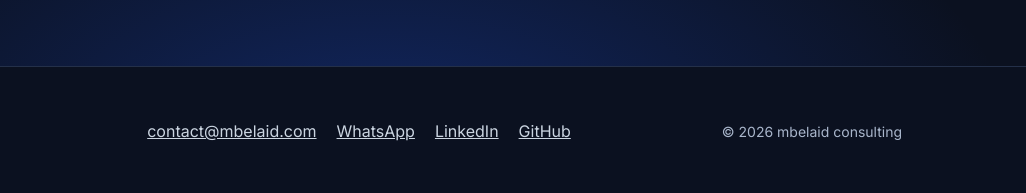
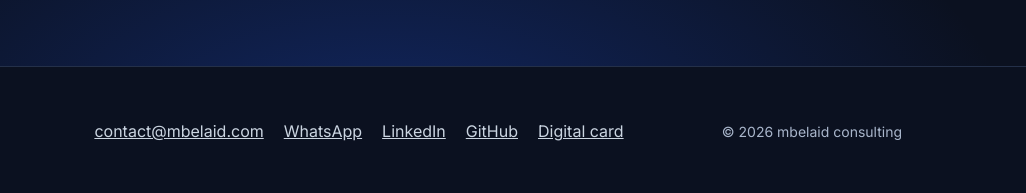
Before and after one commit to belaidmohamed1982-hub/mbelaid-landing-page, a plain HTML site: page index.html in a window 1280 px wide. Shown: the part 4406-4599 px from the top of the page, 254-1280 px from the left. Drawn offline with Linux system fonts and the light colour scheme.

Commit message:
Footer: add digital card link next to GitHub

```diff
--- a/index.html
+++ b/index.html
@@ -242,6 +242,7 @@
       <li><a class="wa-link" href="https://wa.me/213776205950" target="_blank" rel="noopener noreferrer">WhatsApp</a></li>
       <li><a href="https://www.linkedin.com/in/mbelaid" target="_blank" rel="noopener noreferrer">LinkedIn</a></li>
       <li><a href="https://github.com/belaidmohamed1982-hub" target="_blank" rel="noopener noreferrer">GitHub</a></li>
+      <li><a href="/carte/" data-i18n="footer.card">Digital card</a></li>
     </ul>
     <p class="copy">&copy; <span id="year">2026</span> mbelaid consulting</p>
   </div>
--- a/js/i18n.js
+++ b/js/i18n.js
@@ -3,7 +3,7 @@ window.I18N = {
   en: {
     skip: "Skip to content",
     "nav.services": "Services", "nav.how": "How it works", "nav.about": "About", "nav.faq": "FAQ", "nav.contact": "Contact",
-    "nav.whatsapp": "WhatsApp", "nav.menu": "Menu", "aria.nav": "Main navigation", "aria.profiles": "Profiles", "aria.lang": "Language",
+    "footer.card": "Digital card", "nav.whatsapp": "WhatsApp", "nav.menu": "Menu", "aria.nav": "Main navigation", "aria.profiles": "Profiles", "aria.lang": "Language",
     "hero.eyebrow": "Automate what matters",
     "hero.title": "Intelligent Automation for Modern Businesses",
     "hero.sub": "I help teams stop doing by hand what a well-built automation can do in minutes.",
@@ -58,7 +58,7 @@ window.I18N = {
   fr: {
     skip: "Aller au contenu",
     "nav.services": "Services", "nav.how": "Comment ça marche", "nav.about": "À propos", "nav.faq": "FAQ", "nav.contact": "Contact",
-    "nav.whatsapp": "WhatsApp", "nav.menu": "Menu", "aria.nav": "Navigation principale", "aria.profiles": "Profils", "aria.lang": "Langue",
+    "footer.card": "Carte digitale", "nav.whatsapp": "WhatsApp", "nav.menu": "Menu", "aria.nav": "Navigation principale", "aria.profiles": "Profils", "aria.lang": "Langue",
     "hero.eyebrow": "Automatisez l'essentiel",
     "hero.title": "L'automatisation intelligente pour les entreprises modernes",
     "hero.sub": "J'aide les équipes à arrêter de faire à la main ce qu'une automatisation bien conçue fait en quelques minutes.",
```
